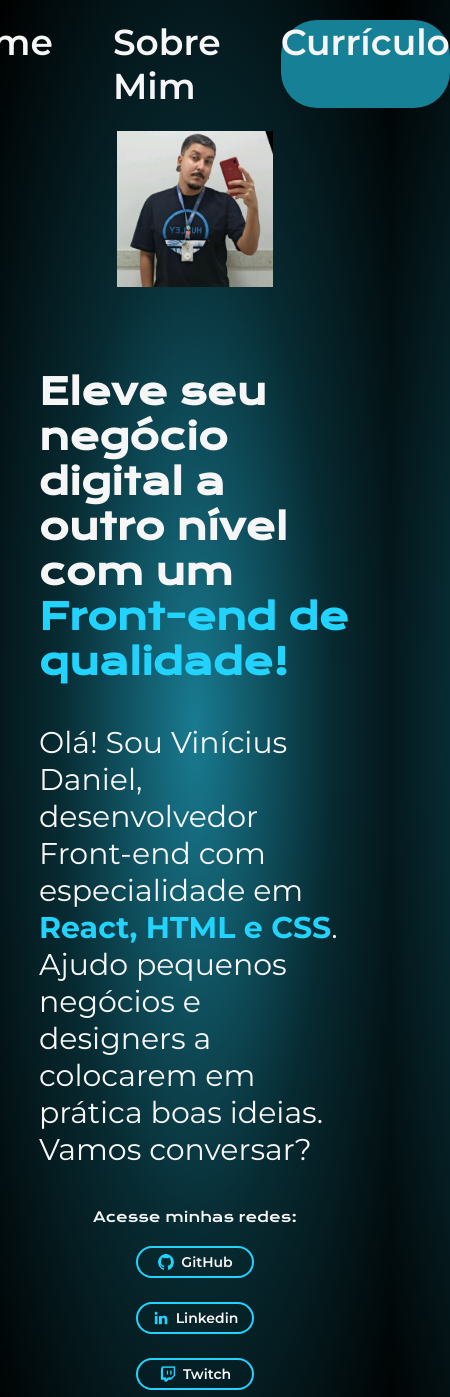
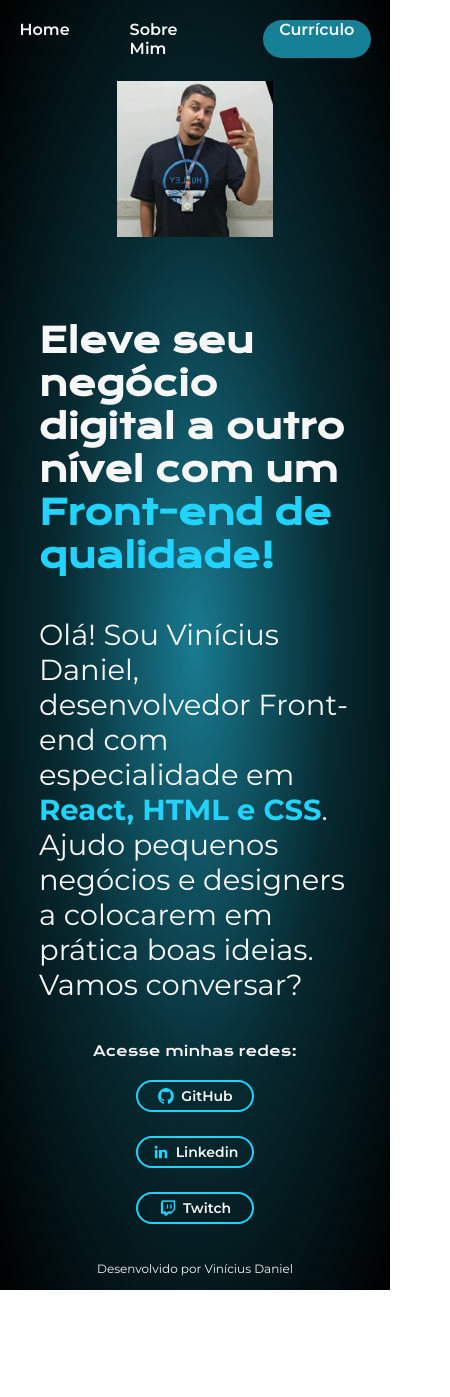
Before and after one commit to viniciusxdaniel/portfolio, a plain HTML site: page index.html in a window 390 px wide. Shown: the top 1397 px of the page, 450 px wide, since content can reach past the window. After the commit the page ends 1290 px from the top, so only its background shows below. Drawn offline with nearby package versions, Linux system fonts and the light colour scheme.

Commit message:
Add files via upload
Atualização Responsividade

```diff
--- a/style/style.css
+++ b/style/style.css
@@ -149,7 +149,7 @@ body{
 }
 
                                                         /* RESPONDIVIDADE */
-@media (max-width: 1200px){
+@media (max-width: 720px){
     .cabecalho{
         padding: 5%;
     }
@@ -159,12 +159,12 @@ body{
     }
 
     .cabecalho-menu-link{
-        font-size: 36px;
+        font-size: 16px;
     }
 
     .cabecalho-menu-link-pdf{
-        font-size: 36px;
-        width: 280px;
+        font-size: 16px;
+        width: 130px;
     }
 
     .apresentacao{
@@ -177,11 +177,11 @@ body{
     }
 
     .apresentacao-conteudo-titulo{
-        font-size: 36px;
+        font-size: 34px;
     }
 
     .apresentacao-conteudo-descricao{
-        font-size: 30px;
+        font-size: 29px;
     }
 }
 
```
